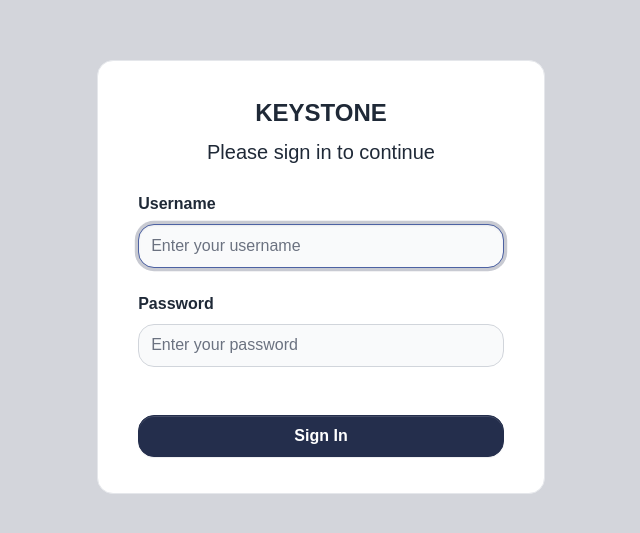
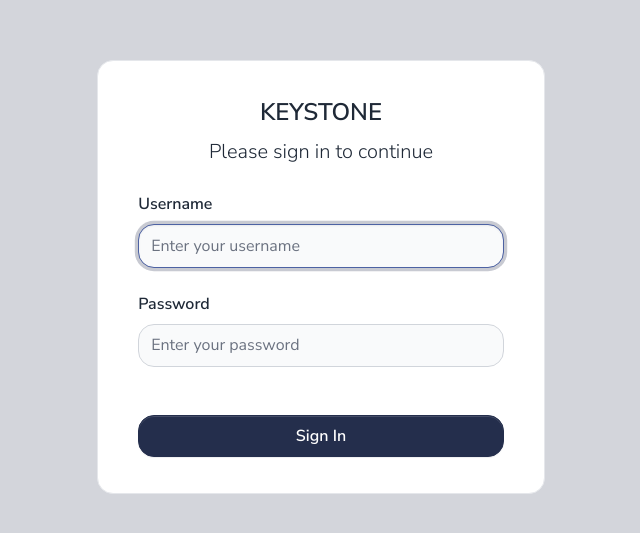
Before and after one commit to pitt-crc/keystone-web, an Angular app: page /auth/login in a window 1280 px wide. Shown: the part 123-656 px from the top of the page, without its empty margins (319-959 px from the left). Built offline with nearby package versions, Linux system fonts and the light colour scheme.

Commit message:
Import fonts from google

```diff
--- a/src/assets/scss/styles.scss
+++ b/src/assets/scss/styles.scss
@@ -1,3 +1,5 @@
+@import url('https://fonts.googleapis.com/css?family=Nunito+Sans:300,400,600,700&display=swap');
+
 @import "bootstrap/scss/mixins/banner";
 @include bsBanner("");
 
```
